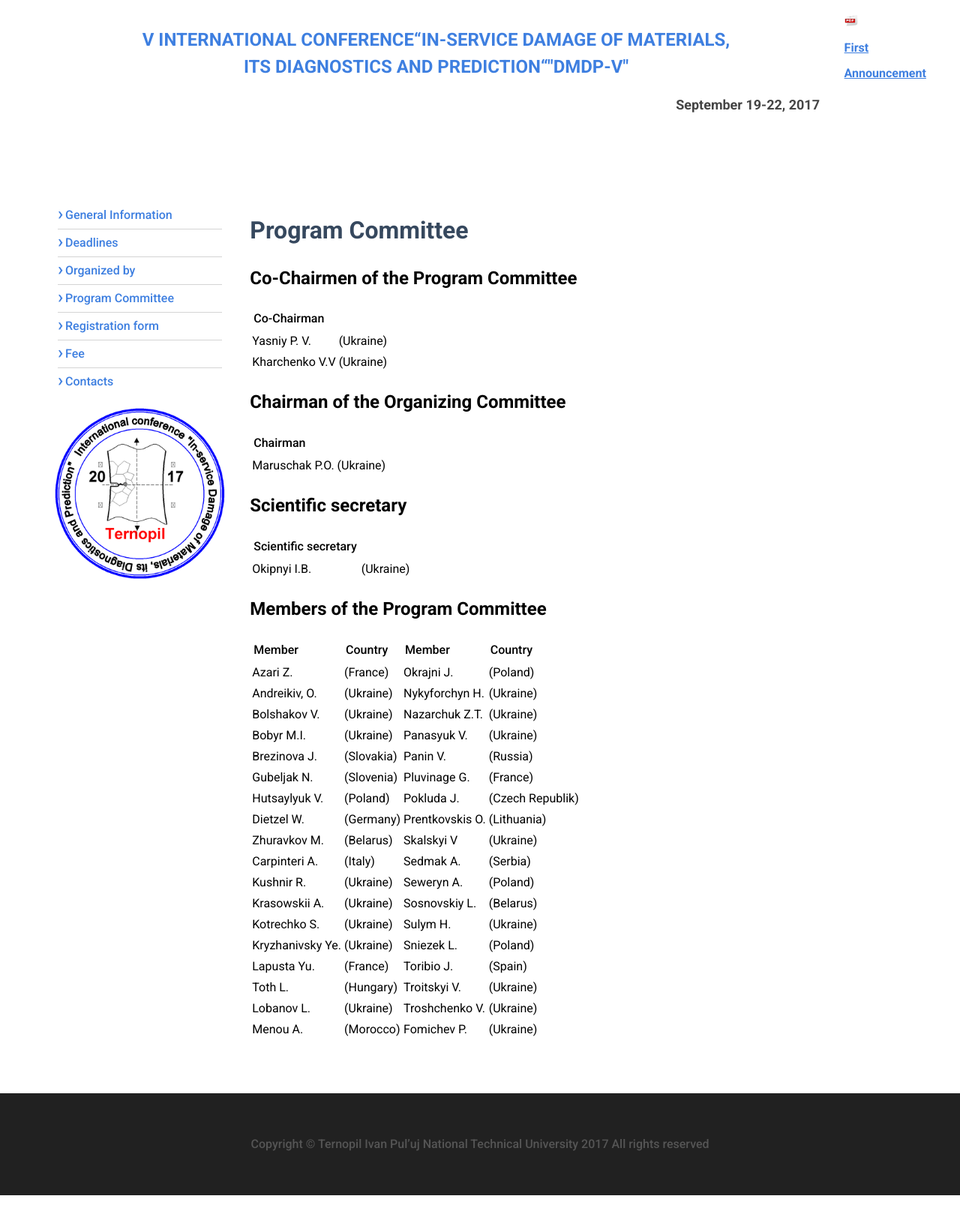
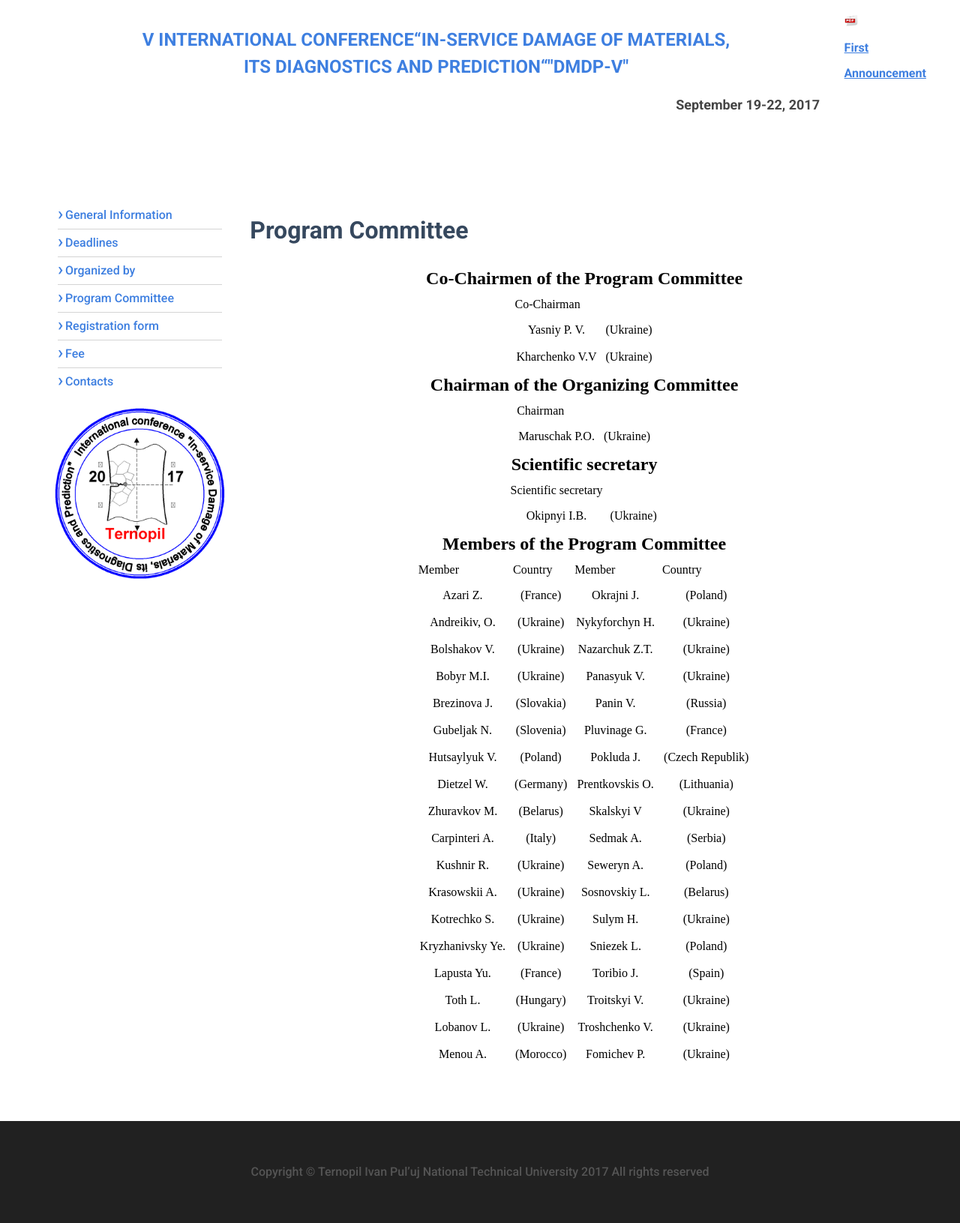
Before and after one commit to sivanchenko/dmdp.tntu.edu.ua, a Jekyll site: the page built from programmcommittee.md, in a window 1280 px wide. Shown: the whole page at 75% size. Built offline with Jekyll 4.4.1, drawn with Linux system fonts in a browser that asks for light colours; before the commit the page ends 1594 px from its top, so only the background shows below that.

Commit message:
Update main.css

```diff
--- a/assets/css/main.css
+++ b/assets/css/main.css
@@ -184,3 +184,30 @@ img {
 .md-text{
     text-align: center;
 }
+.programmcommittee body{
+	font-family: sans-serif;
+}
+.programmcommittee h1{
+	color:#36485e;
+	text-align: left;
+}
+.programmcommittee table{
+	border-collapse: collapse;
+	text-align: center;
+}
+.programmcommittee tr{
+	text-align: left;
+	font-size: 15px;
+}
+.programmcommittee th,td{
+	padding: 5px 5px;
+}
+
+.programmcommittee td,tr{
+	font-size: 16px;
+}
+.programmcommittee td, tr, table, td, h2{
+	text-align: center;
+	margin:0 auto;
+	font-family:serif;
+}
```
